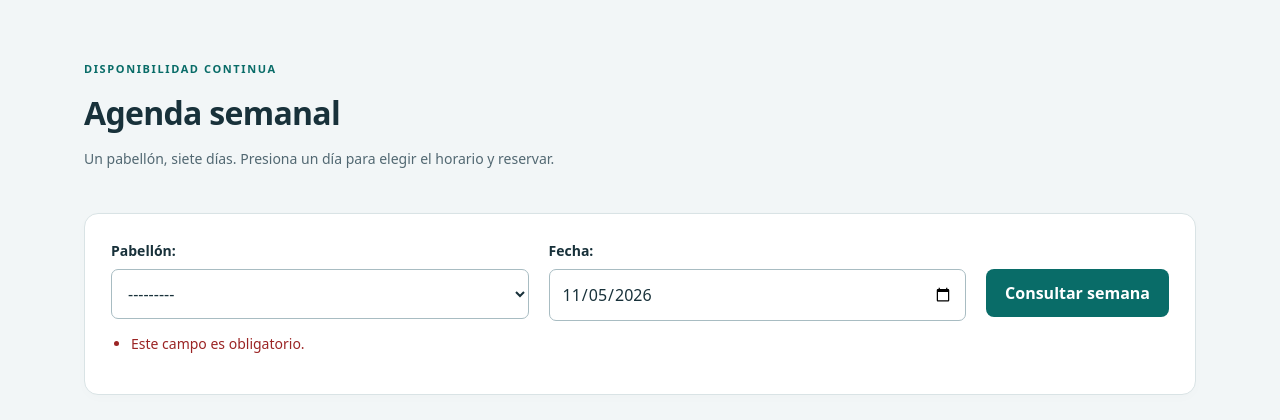
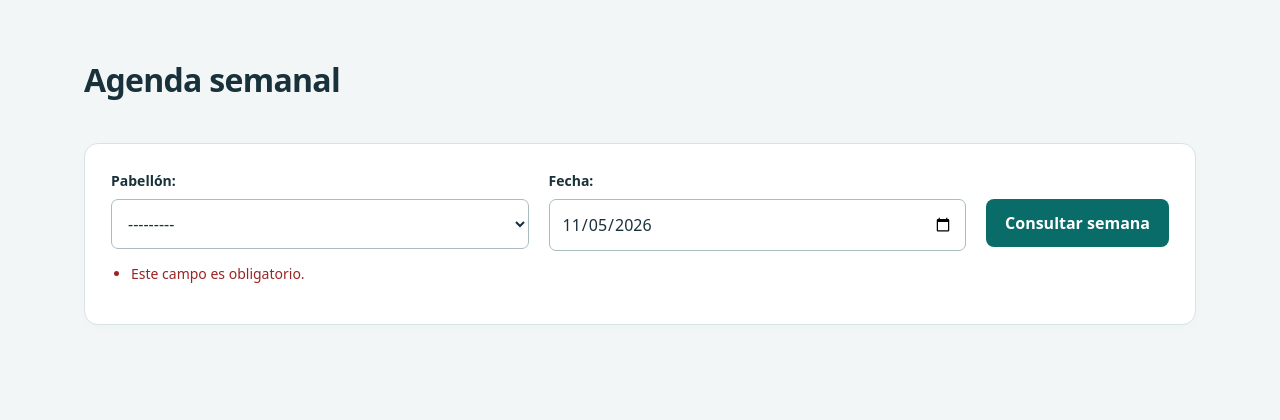
Before and after one commit to carlosibanezramirez/Actividades_Pabellon_Cirugia, a Django app: page /agenda-semanal/ in a window 1280 px wide. Shown: the part 187-607 px from the top of the page. Run offline with Django 5.2, Linux system fonts and the light colour scheme; the visitor is signed in with stand-in values (Sample User, id 1); data that the repository does not hold is empty; parts of the project's set-up code (start-up, migrations or seed data) failed here and were passed over.

Commit message:
style: simplificar encabezados de agenda semanal

```diff
--- a/templates/theatre/weekly_agenda.html
+++ b/templates/theatre/weekly_agenda.html
@@ -2,10 +2,10 @@
 {% block title %}Agenda semanal · Surgeon{% endblock %}
 {% block extra_css %}<link rel="stylesheet" href="{% static 'weekly-agenda.css' %}">{% endblock %}
 {% block content %}
-<div class="page-heading"><div><p class="eyebrow">DISPONIBILIDAD CONTINUA</p><h1>Agenda semanal</h1><p class="muted">Un pabellón, siete días. Presiona un día para elegir el horario y reservar.</p></div></div>
+<div class="page-heading"><div><h1>Agenda semanal</h1></div></div>
 <form method="get" class="card weekly-filter"><div>{{ form.room.label_tag }}{{ form.room }}{{ form.room.errors }}</div><div>{{ form.fecha.label_tag }}{{ form.fecha }}{{ form.fecha.errors }}</div><button type="submit">Consultar semana</button>{{ form.non_field_errors }}</form>
 {% if days %}
-<div class="week-heading"><div><h2>{{ room.name }}</h2><p class="muted">Lunes {{ monday|date:'d/m/Y' }} a domingo {{ sunday|date:'d/m/Y' }} · Horario de Chile</p></div><nav aria-label="Cambiar semana"><a href="?{{ previous_query }}">← Semana anterior</a><a href="?{{ next_query }}">Semana siguiente →</a></nav></div>
+<div class="week-heading"><div><h2>{{ room.name }}</h2></div><nav aria-label="Cambiar semana"><a href="?{{ previous_query }}">← Semana anterior</a><a href="?{{ next_query }}">Semana siguiente →</a></nav></div>
 <div class="continuous-legend"><span><i class="closed-dot" aria-hidden="true"></i>Fuera de horario</span><span><i class="free-dot" aria-hidden="true"></i>Libre</span><span><i class="preparation-dot" aria-hidden="true"></i>Preparación del pabellón</span><span><i class="occupied-dot" aria-hidden="true"></i>Reservado / ocupado</span>{% if not room.active %}<span><i class="inactive-dot" aria-hidden="true"></i>Pabellón no disponible</span>{% endif %}</div>
 <div class="week-scroll"><div class="week-grid">{% for day in days %}{% url 'weekly_day' room.pk day.date|date:'Y-m-d' as day_link %}<article class="week-day"><a class="week-day-heading" href="{{ day_link }}" aria-label="{{ day.weekday }} {{ day.date|date:'d/m/Y' }}: consultar y reservar"><strong>{{ day.weekday }}</strong><span>{{ day.date|date:'d/m' }}</span><small>{{ day.free_minutes }} min libres{% if day.hours != 24 %} · día de {{ day.hours }} h{% endif %}</small></a>{% include 'theatre/_continuous_timeline.html' %}<a class="open-day" href="{{ day_link }}">Ver día y reservar →</a></article>{% endfor %}</div></div>
 {% endif %}
```
